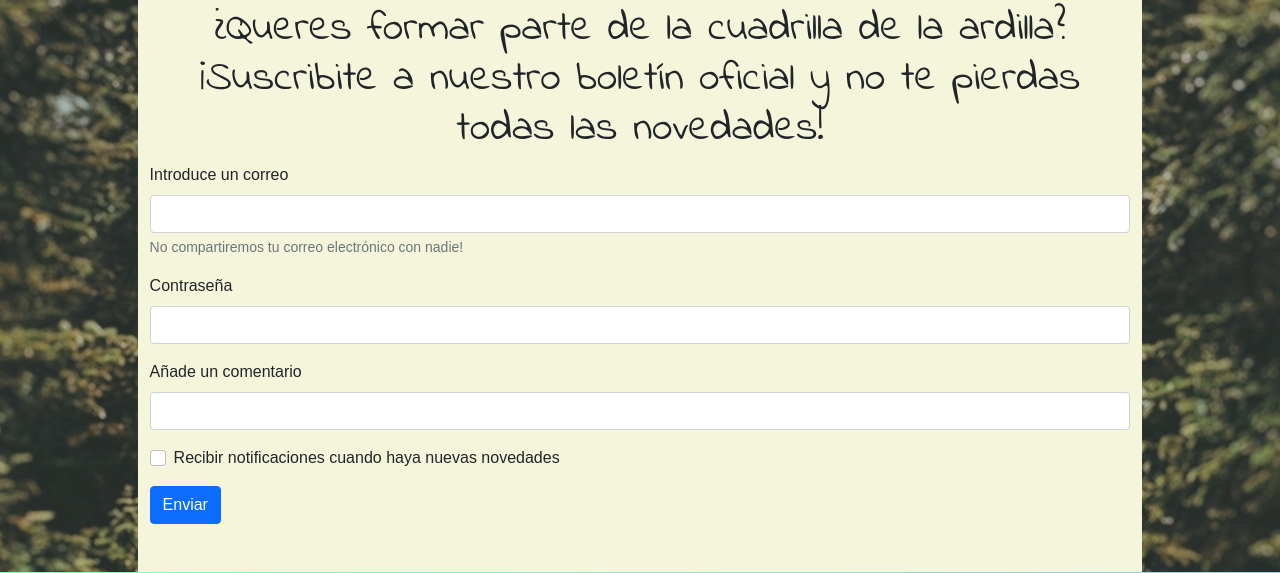
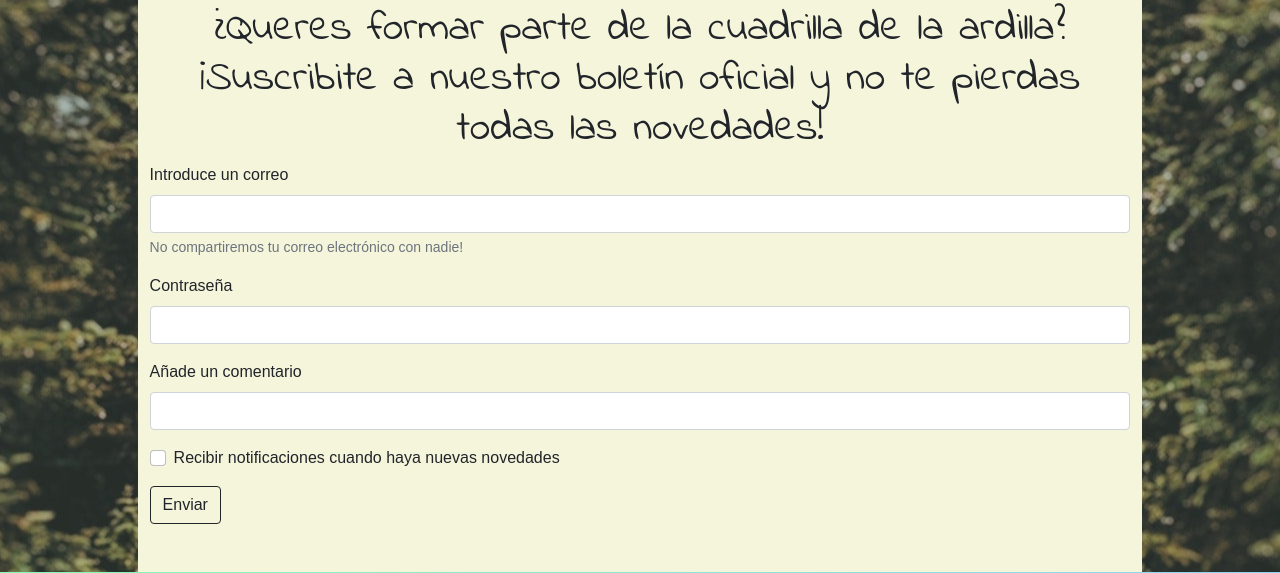
Before and after one commit to Ardilla97/ProyectoEmporioOronaLara, a website: page pages/Contacto.html in a window 1280 px wide. Shown: the part 162-735 px from the top of the page. Drawn offline with nearby package versions, Linux system fonts and the light colour scheme; a web font is replaced by a local one.

Commit message:
Se modificó el botón Enviar de la página Contacto

```diff
--- a/pages/Contacto.html
+++ b/pages/Contacto.html
@@ -61,7 +61,7 @@
                     <input type="checkbox" class="form-check-input" id="Notificaciones">
                     <label class="form-check-label" for="Notificaciones">Recibir notificaciones cuando haya nuevas novedades</label>
                     </div>
-                    <button type="submit" class="btn btn-primary">Enviar</button>
+                    <button type="submit" class="btn btn-outline-dark">Enviar</button>
                 </form>
 
             </section>
```
